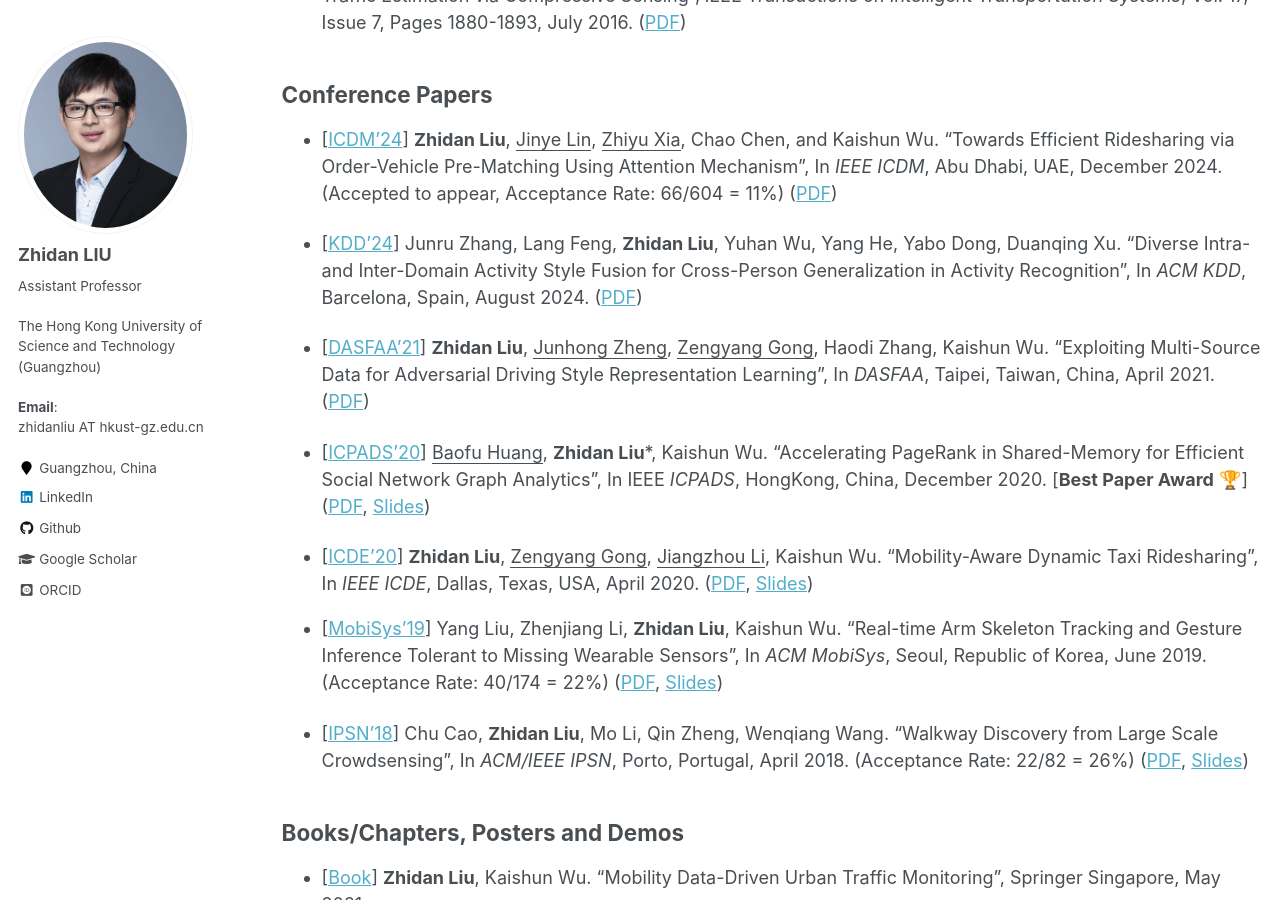
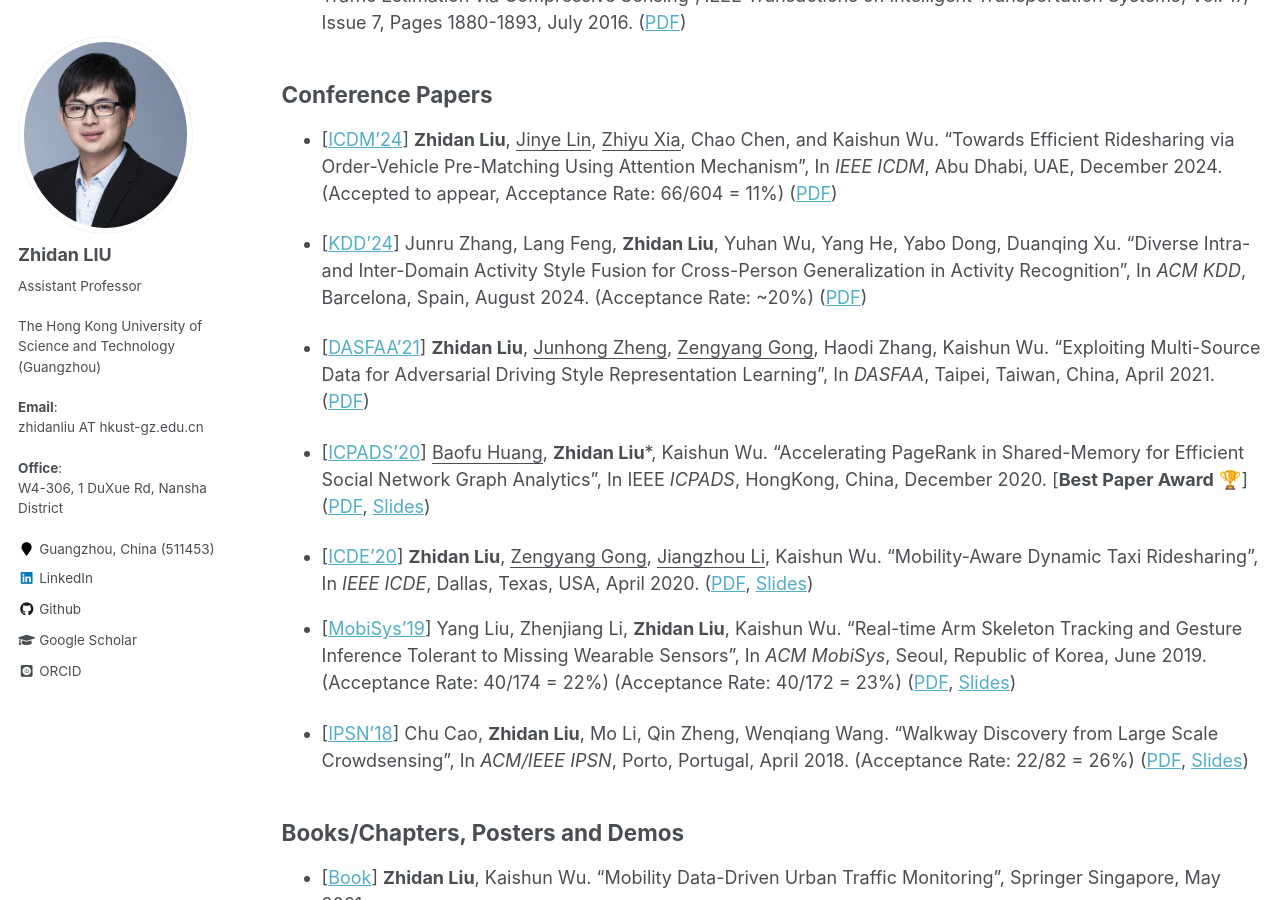
Before and after one commit to liuzhidan/liuzhidan.github.io, a Jekyll site: the page built from _pages/publications.md, in a window 1280 px wide and 900 px high, scrolled down 1851 px. Built offline with Jekyll 4.4.1, drawn with Linux system fonts in a browser that asks for light colours; some web fonts are replaced.

```diff
--- a/_config.yml
+++ b/_config.yml
@@ -84,8 +84,8 @@ analytics:
 author:
   name             : "Zhidan LIU"
   avatar           : "zhidan.jpg"
-  bio              : "Assistant Professor<br/><br/>The Hong Kong University of Science and Technology (Guangzhou) <br/><br/> <b>Email</b>:<br/> zhidanliu AT hkust-gz.edu.cn"
-  location         : "Guangzhou, China"
+  bio              : "Assistant Professor<br/><br/>The Hong Kong University of Science and Technology (Guangzhou) <br/><br/> <b>Email</b>:<br/> zhidanliu AT hkust-gz.edu.cn <br/><br/> <b>Office</b>:<br/> W4-306, 1 DuXue Rd, Nansha District"
+  location         : "Guangzhou, China (511453)"
 #  employer         : ""
   pubmed           : #"https://www.ncbi.nlm.nih.gov/pubmed/?term=john+snow"
   googlescholar    : "https://scholar.google.com/citations?user=wCzfY2QAAAAJ&hl=en"
--- a/_pages/publications.md
+++ b/_pages/publications.md
@@ -60,9 +60,9 @@ author_profile: true
 
 ## Conference Papers
 
-* [[ICDM'24](https://kdd2024.kdd.org/)] <b>Zhidan Liu</b>, <u>Jinye Lin</u>, <u>Zhiyu Xia</u>, Chao Chen, and Kaishun Wu. "Towards Efficient Ridesharing via Order-Vehicle Pre-Matching Using Attention Mechanism", In _IEEE ICDM_, Abu Dhabi, UAE, December 2024. (Accepted to appear, Acceptance Rate: 66/604 = 11%) ([PDF](/files/2024-KDD-DI2SDiff.pdf))
+* [[ICDM'24](https://icdm2024.org/)] <b>Zhidan Liu</b>, <u>Jinye Lin</u>, <u>Zhiyu Xia</u>, Chao Chen, and Kaishun Wu. "Towards Efficient Ridesharing via Order-Vehicle Pre-Matching Using Attention Mechanism", In _IEEE ICDM_, Abu Dhabi, UAE, December 2024. (Accepted to appear, Acceptance Rate: 66/604 = 11%) ([PDF](/files/2024-ICDM-PreMR.pdf))
 
-* [[KDD'24](https://kdd2024.kdd.org/)] Junru Zhang, Lang Feng, <b>Zhidan Liu</b>, Yuhan Wu, Yang He, Yabo Dong, Duanqing Xu. "Diverse Intra- and Inter-Domain Activity Style Fusion for Cross-Person Generalization in Activity Recognition", In _ACM KDD_, Barcelona, Spain, August 2024. ([PDF](/files/2024-KDD-DI2SDiff.pdf))
+* [[KDD'24](https://kdd2024.kdd.org/)] Junru Zhang, Lang Feng, <b>Zhidan Liu</b>, Yuhan Wu, Yang He, Yabo Dong, Duanqing Xu. "Diverse Intra- and Inter-Domain Activity Style Fusion for Cross-Person Generalization in Activity Recognition", In _ACM KDD_, Barcelona, Spain, August 2024. (Acceptance Rate: ~20%) ([PDF](/files/2024-KDD-DI2SDiff.pdf))
 
 * [[DASFAA'21](http://dm.iis.sinica.edu.tw/DASFAA2021/index.html)] <b>Zhidan Liu</b>, <u>Junhong Zheng</u>, <u>Zengyang Gong</u>, Haodi Zhang, Kaishun Wu. "Exploiting Multi-Source Data for Adversarial Driving Style Representation Learning", In _DASFAA_, Taipei, Taiwan, China, April 2021. ([PDF](/files/2021-DASFAA-Radar.pdf))
 
@@ -76,7 +76,7 @@ author_profile: true
 
 <!--[MSN'19] <b>Zhidan Liu</b>, Mingliang Huang^, Zhi Ye^, Kaishun Wu, "DeepRTP: A Deep Spatio-Temporal Residual Network for Regional Traffic Prediction", In IEEE MSN, Hong Kong, China, December 2019. (Invited paper) (PDF)-->
 
-* [[MobiSys'19](https://www.sigmobile.org/mobisys/2019)] Yang Liu, Zhenjiang Li, <b>Zhidan Liu</b>, Kaishun Wu. "Real-time Arm Skeleton Tracking and Gesture Inference Tolerant to Missing Wearable Sensors", In _ACM MobiSys_, Seoul, Republic of Korea, June 2019. (Acceptance Rate: 40/174 = 22%) ([PDF](/files/2019-MobiSys-ArmTroi.pdf), [Slides](/files/2019-MobiSys-ArmTroi-Slides.pdf))
+* [[MobiSys'19](https://www.sigmobile.org/mobisys/2019)] Yang Liu, Zhenjiang Li, <b>Zhidan Liu</b>, Kaishun Wu. "Real-time Arm Skeleton Tracking and Gesture Inference Tolerant to Missing Wearable Sensors", In _ACM MobiSys_, Seoul, Republic of Korea, June 2019. (Acceptance Rate: 40/174 = 22%) (Acceptance Rate: 40/172 = 23%) ([PDF](/files/2019-MobiSys-ArmTroi.pdf), [Slides](/files/2019-MobiSys-ArmTroi-Slides.pdf))
 
 * [[IPSN'18](https://ipsn.acm.org/2018/)] Chu Cao, <b>Zhidan Liu</b>, Mo Li, Qin Zheng, Wenqiang Wang. "Walkway Discovery from Large Scale Crowdsensing", In _ACM/IEEE IPSN_, Porto, Portugal, April 2018. (Acceptance Rate: 22/82 = 26%) ([PDF](/files/2018-IPSN-Alley.pdf), [Slides](/files/2018-IPSN-Alley-Slides.pdf))
 
```
Also changed, not shown: _pages/about.md (+3 -1 lines), 2 other files.
